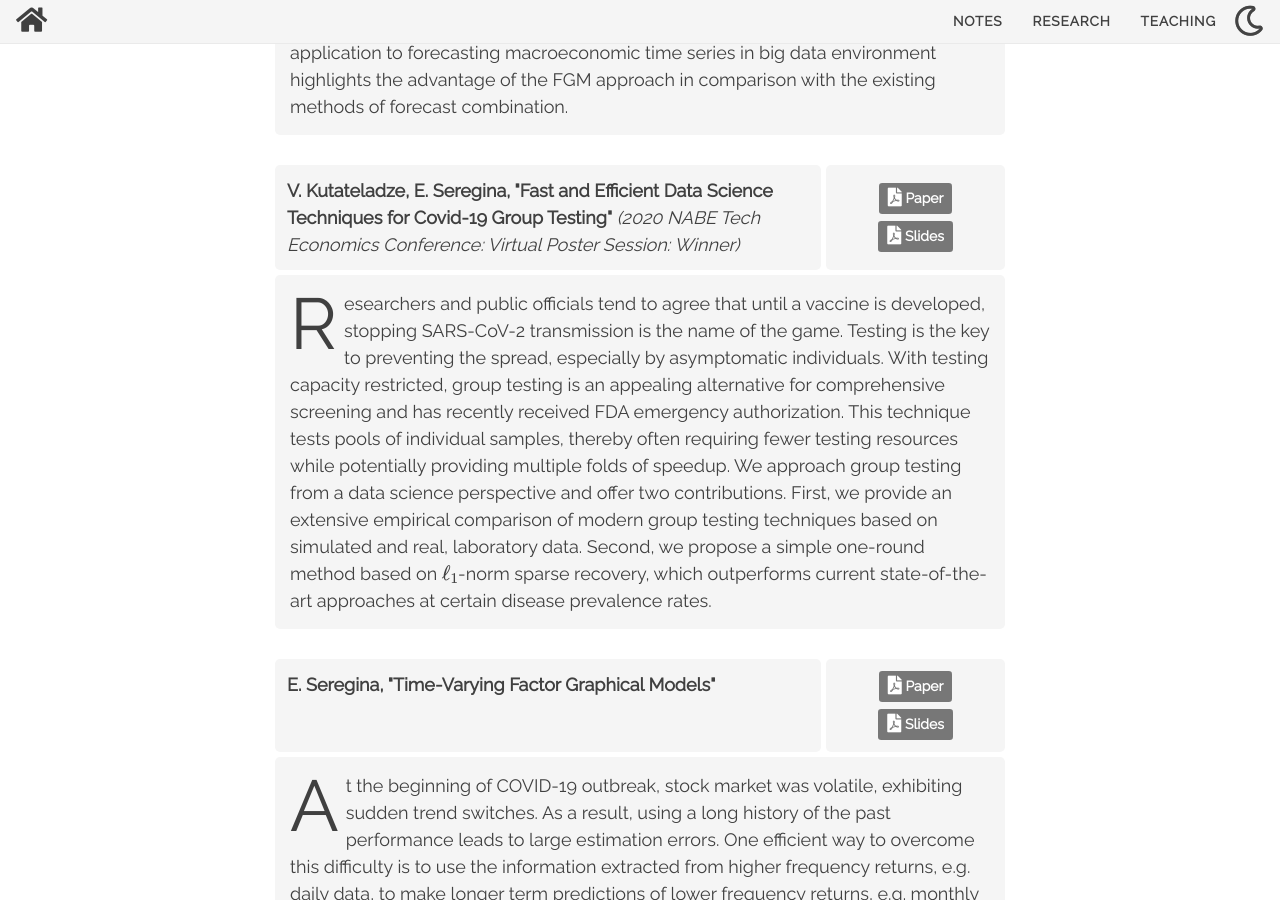
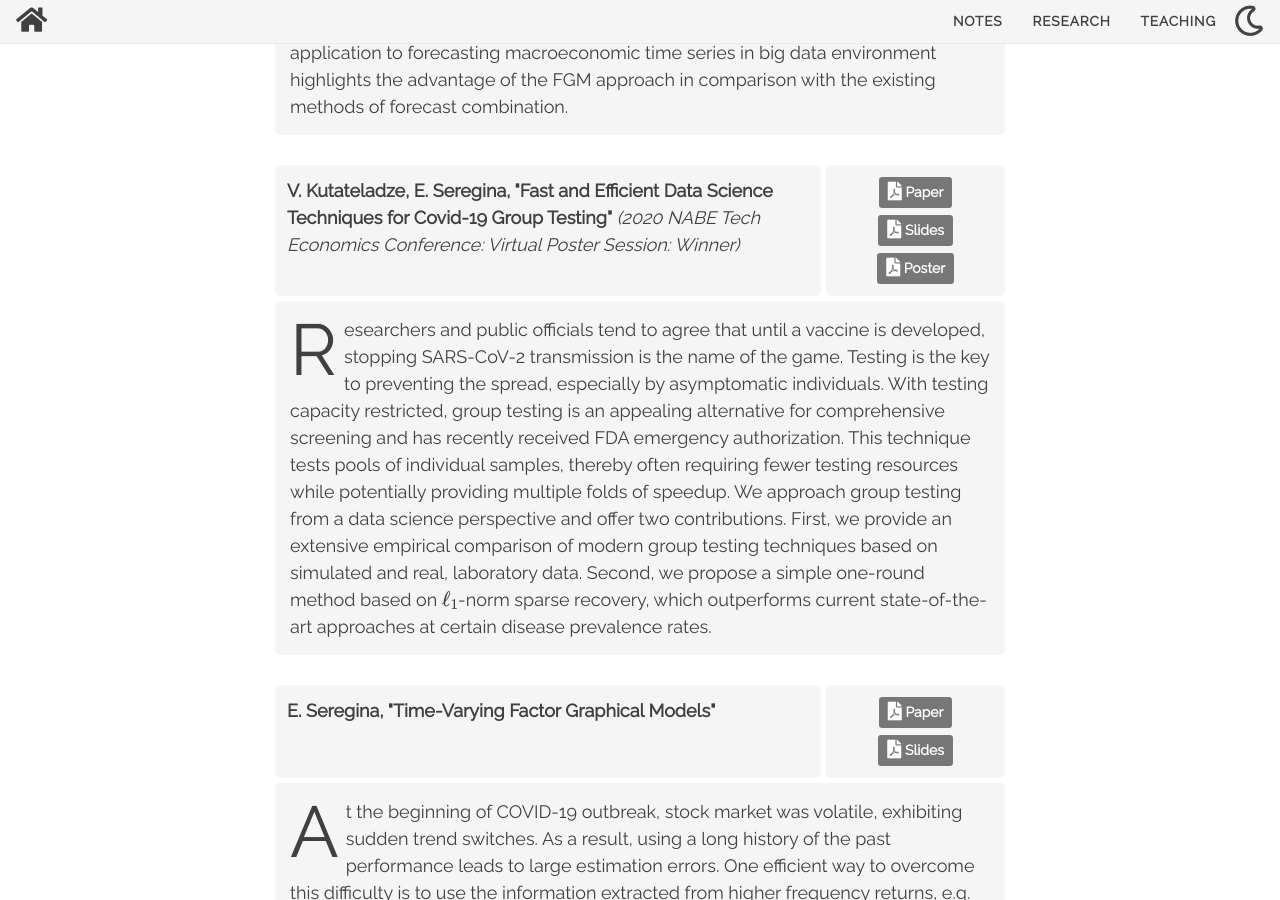
Before and after one commit to ekat92/ekat92.github.io, a Jekyll site: the page built from Working.md, in a window 1280 px wide and 900 px high, scrolled down 1902 px. Built offline with Jekyll 4.4.1, drawn with Linux system fonts in a browser that asks for light colours; nearby versions of some CDN libraries; formulas are drawn with MathJax 3.

Commit message:
added covid poster

```diff
--- a/Working.md
+++ b/Working.md
@@ -115,7 +115,9 @@ grid-row: 1/2;
     <center>
       <a href="/pdfs/CV.pdf" type="button" class="btn btn-new btn-sm" title="Covid-19 Group Testing"><i class="fas fa-file-pdf fa-lg"></i><b> Paper</b></a>
       <span style="display:block; height: 7px;"></span>
-      <a href="/pdfs/covidslides.pdf" type="button" class="btn btn-new btn-sm" title="CV"><i class="fas fa-file-pdf fa-lg"></i><b> Slides</b></a>
+      <a href="/pdfs/covidslides.pdf" type="button" class="btn btn-new btn-sm" title="Covid-19 Group Testing"><i class="fas fa-file-pdf fa-lg"></i><b> Slides</b></a>
+      <span style="display:block; height: 7px;"></span>
+      <a href="/pdfs/Covidposter.pdf" type="button" class="btn btn-new btn-sm" title="Covid-19 Group Testing"><i class="fas fa-file-pdf fa-lg"></i><b> Poster</b></a>
     </center>
   </div>
 </div>
```
Also changed, not shown: 1 other file.
